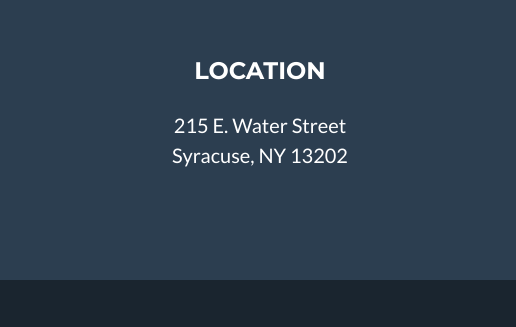
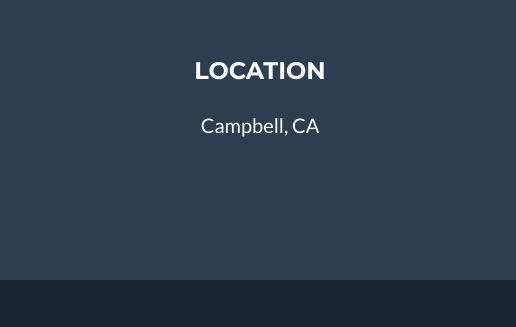
Before and after one commit to ethanlosborne/ethanlosborne.github.io, a website with bundled scripts: page index.html in a window 1280 px wide. Shown: the part 2144-2471 px from the top of the page, 0-516 px from the left. Built offline with nearby package versions, Linux system fonts and the light colour scheme.

Commit message:
Update index.html

```diff
--- a/index.html
+++ b/index.html
@@ -169,8 +169,7 @@
         <!-- Footer Location -->
         <div class="col-lg-4 mb-5 mb-lg-0">
           <h4 class="text-uppercase mb-4">Location</h4>
-          <p class="lead mb-0">215 E. Water Street
-            <br>Syracuse, NY 13202</p>
+          <p class="lead mb-0">Campbell, CA</p>
         </div>
 
         <!-- Footer Social Icons -->
```
